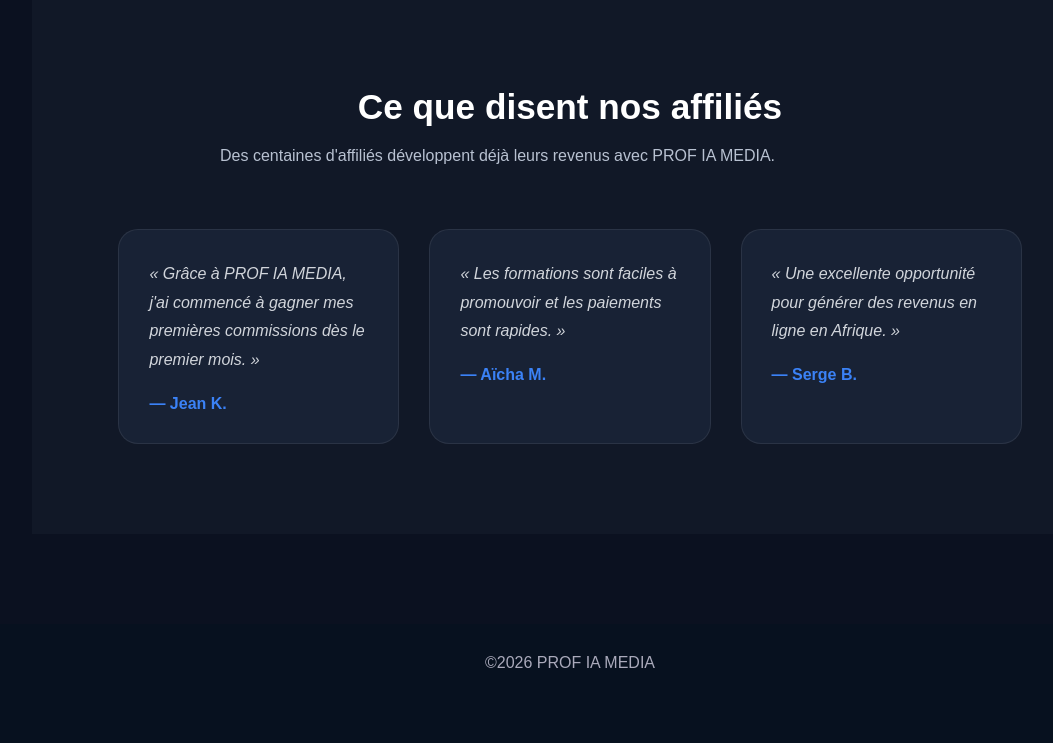
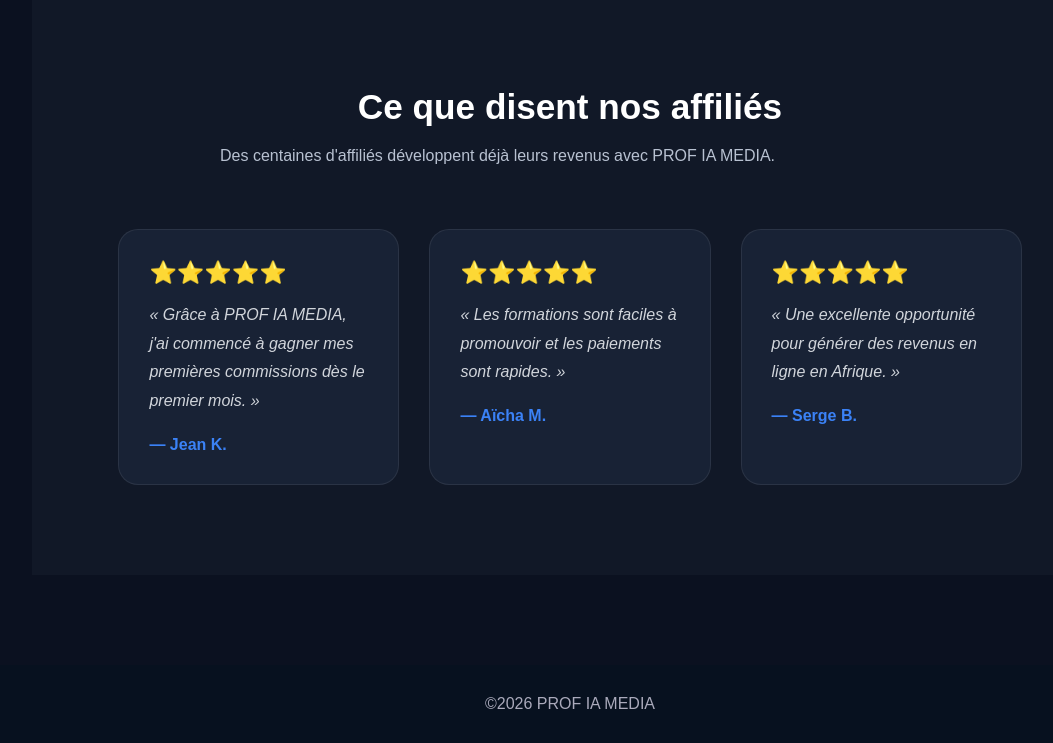
Before and after one commit to profiamedia225-source/prof-ia-affiliate, a plain HTML site: page index.html in a window 1280 px wide. Shown: the part 2418-3161 px from the top of the page, without its empty margins (70-1123 px from the left). Before the commit the page ends 3120 px from the top, so only its background shows below. Drawn offline with Linux system fonts and the light colour scheme.

Commit message:
Ajout des étoiles aux témoignages

```diff
--- a/css/style.css
+++ b/css/style.css
@@ -307,3 +307,8 @@ footer {
     letter-spacing:.5px;
     box-shadow:0 8px 20px rgba(37,99,235,.4);
 }
+.stars{
+    font-size:22px;
+    color:#FFD700;
+    margin-bottom:15px;
+}
--- a/index.html
+++ b/index.html
@@ -213,6 +213,7 @@
         <div class="testimonials-grid">
 
             <div class="testimonial-card">
+                <div class="stars">⭐⭐⭐⭐⭐</div>
                 <p>
                     « Grâce à PROF IA MEDIA, j'ai commencé à gagner mes premières commissions dès le premier mois. »
                 </p>
@@ -220,6 +221,7 @@
             </div>
 
             <div class="testimonial-card">
+                <div class="stars">⭐⭐⭐⭐⭐</div>
                 <p>
                     « Les formations sont faciles à promouvoir et les paiements sont rapides. »
                 </p>
@@ -227,6 +229,7 @@
             </div>
 
             <div class="testimonial-card">
+                <div class="stars">⭐⭐⭐⭐⭐</div>
                 <p>
                     « Une excellente opportunité pour générer des revenus en ligne en Afrique. »
                 </p>
```
